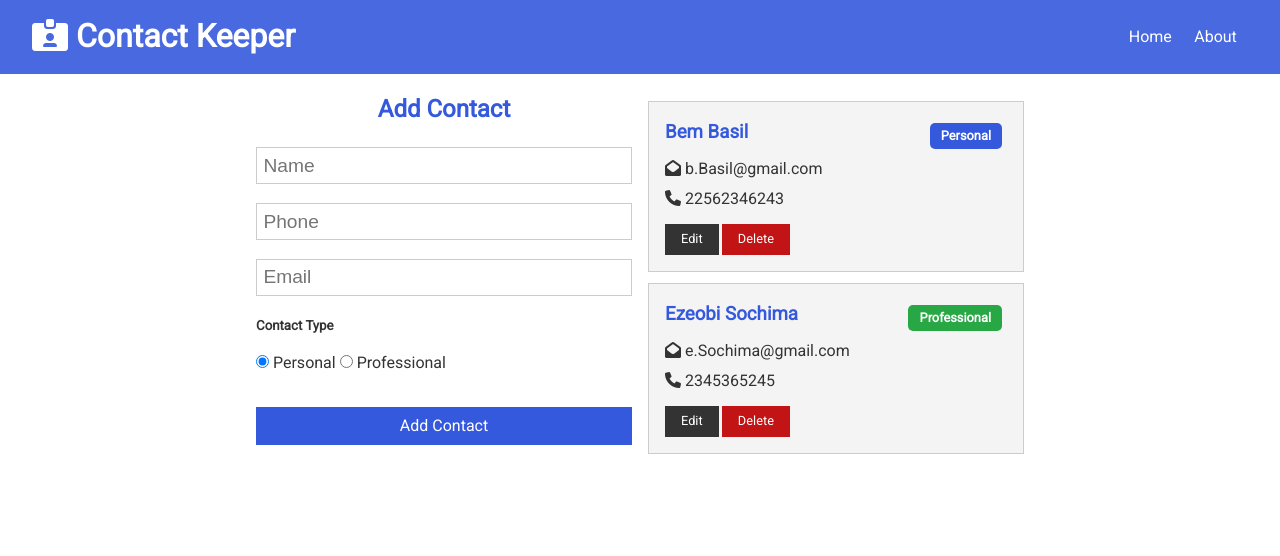
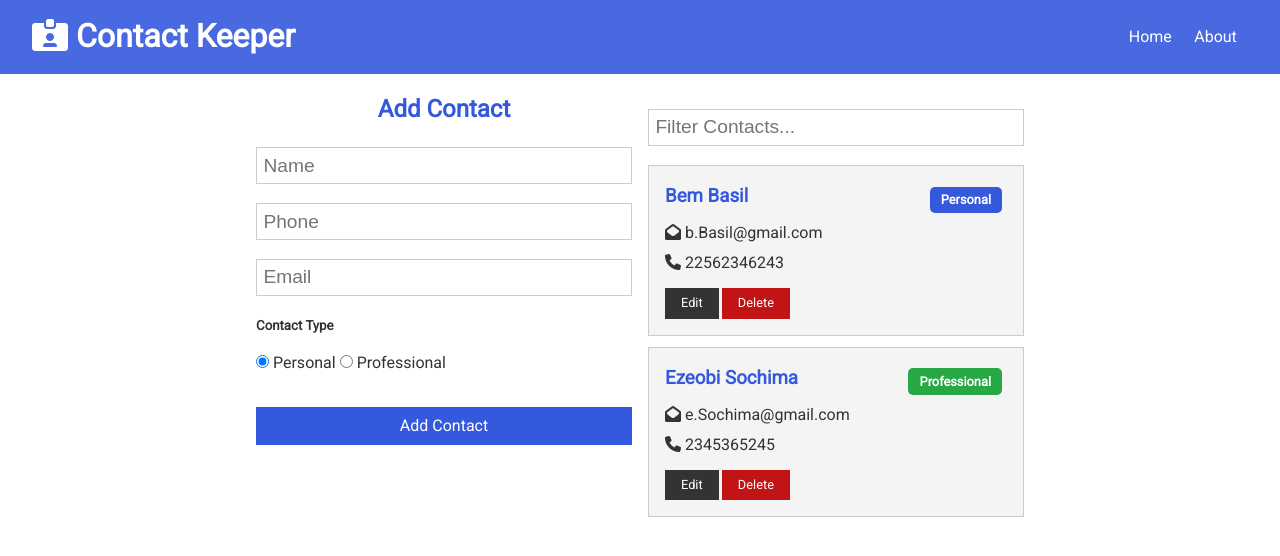
Before and after one commit to genuineAB/Contact-Keeper-App, a React (Create React App) app in the folder client/: page / in a window 1280 px wide. Shown: the top 556 px of the page. Built offline with nearby package versions, Linux system fonts and the light colour scheme.

Commit message:
Completed contact action, added  update and filter form

```diff
--- a/client/src/App.css
+++ b/client/src/App.css
@@ -417,3 +417,20 @@ table th {
     justify-content: center;
   }
 }
+
+
+/*Animation*/
+.item-enter {
+  opacity: 0;
+}
+.item-enter-active {
+  opacity: 1;
+  transition: opacity 1000ms ease-in;
+}
+.item-exit {
+  opacity: 1;
+}
+.item-exit-active {
+  opacity: 0;
+  transition: opacity 1000ms ease-in;
+}
--- a/client/src/components/contact/Contacts.js
+++ b/client/src/components/contact/Contacts.js
@@ -1,16 +1,35 @@
 import React, {Fragment, useContext} from 'react';
+import { CSSTransition, TransitionGroup } from 'react-transition-group';
+
 import ContactsItem  from './ContactsItem';
 import ContactContext from '../../context/contact/contactContext'
 
 const Contacts = () => {
     const contactContext = useContext(ContactContext);
 
-    const {contacts} = contactContext;
+    const {contacts, filtered} = contactContext;
+
+    if(contacts.length === 0){
+        return <h4>Please add a contact</h4>
+    }
     return (
     <Fragment>
-        {contacts.map(contact => (
-            <ContactsItem key={contact.id} contact={contact} />
-        ))}
+        <TransitionGroup>
+            {filtered != null ? filtered.map(contact => (
+                <CSSTransition key={contact.id} timeout={1000} classNames='item'>
+                    <ContactsItem  contact={contact} />
+                </CSSTransition>
+            )) : contacts.map(contact => (
+                <CSSTransition key={contact.id} timeout={1000} classNames='item'>
+                    <ContactsItem contact={contact} />
+                </CSSTransition>
+
+            ))}
+            {/* {contacts.map(contact => (
+                <ContactsItem key={contact.id} contact={contact} />
+            ))} */}
+        </TransitionGroup>
+
     </Fragment>
 )
 }
--- /dev/null
+++ b/client/src/components/contact/ContactsFilter.js
@@ -0,0 +1,28 @@
+import React,{useContext, useRef, useEffect} from 'react';
+import ContactContext from '../../context/contact/contactContext';
+
+export const ContactsFilter = () => {
+    const contactContext = useContext(ContactContext);
+    const {filterContacts, clearFilter, filtered} = contactContext;
+    const text = useRef('');
+
+    useEffect(() => {
+        if(filtered === null){
+            text.current.value='';
+        }
+    })
+
+    const onChange = e => {
+        if(text.current.value !== ''){
+            filterContacts(e.target.value);
+        }
+        else{
+            clearFilter();
+        }
+    }
+  return (
+    <form>
+        <input ref={text} type='text' placeholder='Filter Contacts...' onChange={onChange} />
+    </form>
+  )
+}
--- a/client/src/components/pages/Home.js
+++ b/client/src/components/pages/Home.js
@@ -1,16 +1,17 @@
 import React from 'react';
 import Contacts from '../contact/Contacts';
 import { ContactForm } from '../contact/ContactForm';
+import { ContactsFilter } from '../contact/ContactsFilter';
 
 export const Home = () => {
   return (
     <div className='grid-2' >
 
         <div>
-          {/* ContactForm */}
           <ContactForm />
         </div>
         <div>
+          <ContactsFilter />
           <Contacts />
         </div>
 
--- /dev/null
+++ b/client/src/context/auth/authContext.js
@@ -0,0 +1,5 @@
+import {createContext} from 'react';
+
+const authContext = createContext();
+
+export default authContext;
--- a/client/src/context/contact/ContactState.js
+++ b/client/src/context/contact/ContactState.js
@@ -32,7 +32,8 @@ const ContactState = props => {
 
             }
         ],
-        current: null
+        current: null,
+        filter: null
     };
 
     const [state, dispatch] = useReducer(ContactReducer, initialState);
@@ -64,19 +65,27 @@ const ContactState = props => {
     }
 
     //Filter Contacts
-
+    const filterContacts = text => {
+        dispatch({type: FILTER_CONTACTS, payload: text})
+    }
     //Clear Filter
+    const clearFilter = () => {
+        dispatch({type: CLEAR_FILTER})
+    }
 
     return (
         <ContactContext.Provider
          value={{
             contacts:state.contacts,
             current: state.current,
+            filtered: state.filtered,
             addContact,
             deleteContact,
             setCurrent,
             clearCurrent,
-            updateContact
+            updateContact,
+            filterContacts,
+            clearFilter
 
          }}>
             {props.children}
--- a/client/src/context/contact/contactReducer.js
+++ b/client/src/context/contact/contactReducer.js
@@ -41,6 +41,21 @@ const contactReducer = (state, action) => {
                 contacts: state.contacts.filter(contact => (contact.id === action.payload.id) ? action.payload : contact)
             }
 
+        case FILTER_CONTACTS:
+            return {
+                ...state,
+                filtered: state.contacts.filter(contact => {
+                    const regex = new RegExp(`${action.payload}`, 'gi');
+                    return contact.name.match(regex) || contact.email.match(regex) || contact.phone.match(regex);
+                })
+            }
+
+        case CLEAR_FILTER:
+            return {
+                ...state,
+                filtered: null
+            }
+
         default:
             return state;
         }
--- a/client/src/context/types.js
+++ b/client/src/context/types.js
@@ -7,3 +7,11 @@ export const FILTER_CONTACTS = 'FILTER_CONTACTS';
 export const CLEAR_FILTER = 'CLEAR_FILTER';
 export const SET_ALERT = 'SET_ALERT';
 export const REMOVE_ALERT = 'REMOVE_ALERT';
+export const REGISTER_SUCCESS = 'REGISTER_SUCCESS';
+export const REMOVE_FAIL = 'REMOVE_FAIL';
+export const USER_LOADED = 'USER_LOADED';
+export const AUTH_ERROR = 'AUTH_ERROR';
+export const LOGIN_SUCCESS = 'LOGIN_SUCCESS';
+export const LOGIN_FAIL = 'LOGIN_FAIL';
+export const LOGOUT = 'LOGOUT';
+export const CLEAR_ERRORS = 'CLEAR_ERRORS';
```
Also changed, not shown: client/src/context/auth/AuthState.js (added, +11 -0 lines), client/src/context/auth/authReducer.js (added).
